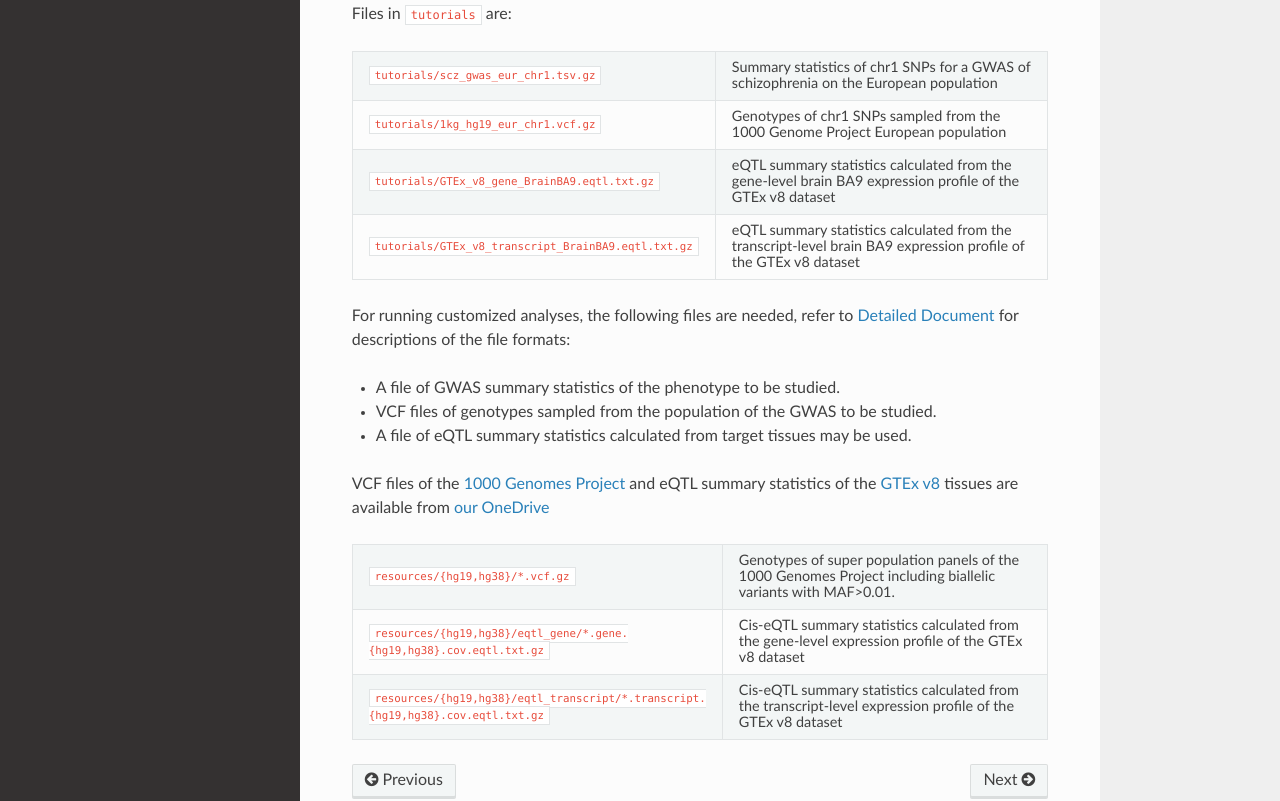
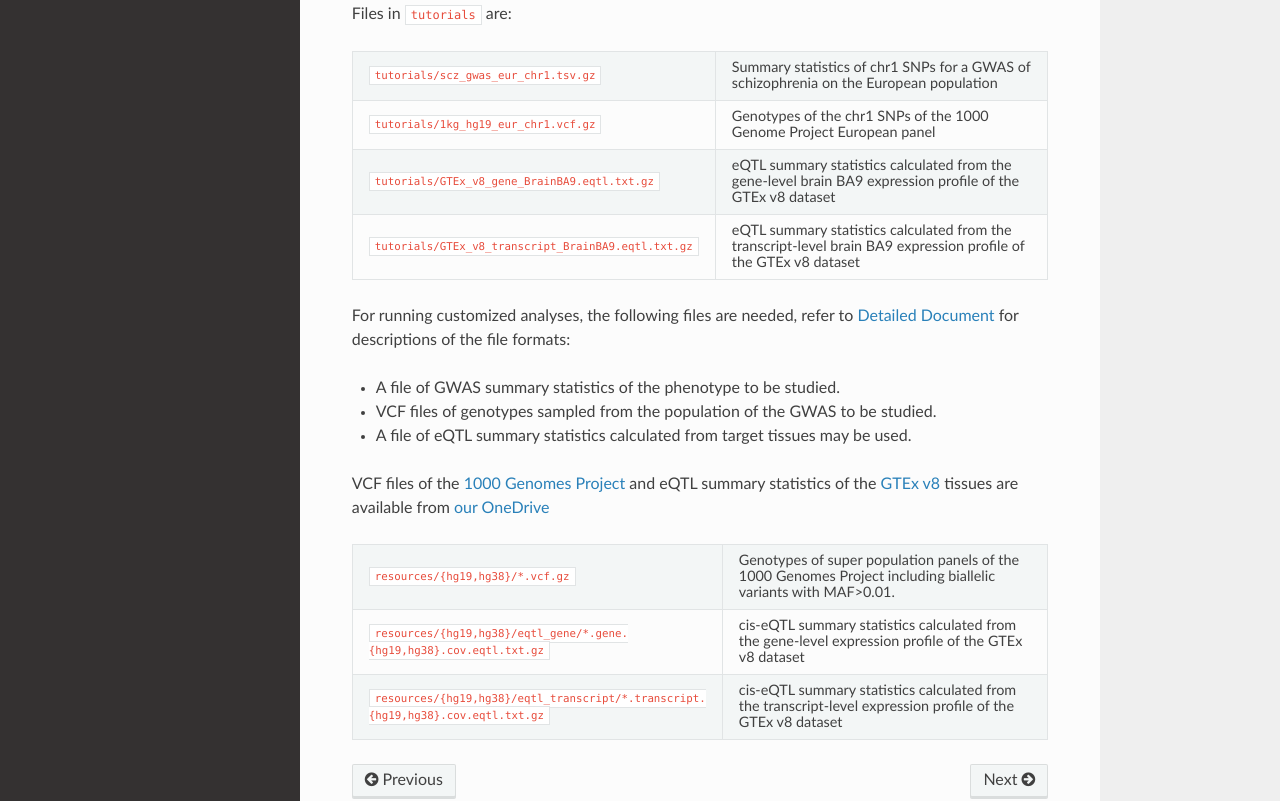
Before and after one commit to pmglab/KGGSEE, a Sphinx documentation site: the page built from doc/source/setup.rst, in a window 1280 px wide and 1400 px high, scrolled down 794 px. Shown: the part 471-1272 px from the top of the window. Built offline with Sphinx 7.4.7 and the Read the Docs theme 2.0.0, drawn with Linux system fonts in a browser that asks for light colours.

Commit message:
Update setup.rst

```diff
--- a/doc/source/setup.rst
+++ b/doc/source/setup.rst
@@ -74,7 +74,7 @@ Files in ``tutorials`` are:
     * - ``tutorials/scz_gwas_eur_chr1.tsv.gz``
       - Summary statistics of chr1 SNPs for a GWAS of schizophrenia on the European population
     * - ``tutorials/1kg_hg19_eur_chr1.vcf.gz``
-      - Genotypes of chr1 SNPs sampled from the 1000 Genome Project European population
+      - Genotypes of the chr1 SNPs of the 1000 Genome Project European panel
     * - ``tutorials/GTEx_v8_gene_BrainBA9.eqtl.txt.gz``
       - eQTL summary statistics calculated from the gene-level brain BA9 expression profile of the GTEx v8 dataset
     * - ``tutorials/GTEx_v8_transcript_BrainBA9.eqtl.txt.gz``
@@ -97,6 +97,6 @@ VCF files of the `1000 Genomes Project <https://ftp-trace.ncbi.nih.gov/1000genom
     * - ``resources/{hg19,hg38}/*.vcf.gz``
       - Genotypes of super population panels of the 1000 Genomes Project including biallelic variants with MAF>0.01.
     * - ``resources/{hg19,hg38}/eqtl_gene/*.gene.{hg19,hg38}.cov.eqtl.txt.gz``
-      - Cis-eQTL summary statistics calculated from the gene-level expression profile of the GTEx v8 dataset
+      - cis-eQTL summary statistics calculated from the gene-level expression profile of the GTEx v8 dataset
     * - ``resources/{hg19,hg38}/eqtl_transcript/*.transcript.{hg19,hg38}.cov.eqtl.txt.gz``
-      - Cis-eQTL summary statistics calculated from the transcript-level expression profile of the GTEx v8 dataset
+      - cis-eQTL summary statistics calculated from the transcript-level expression profile of the GTEx v8 dataset
```
